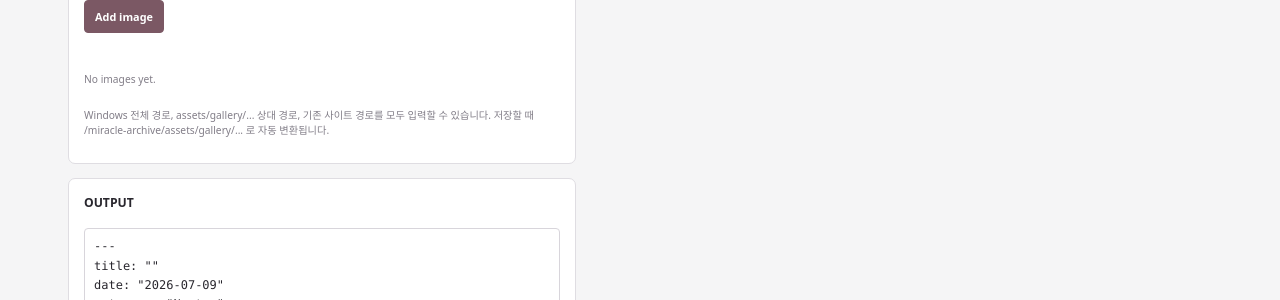
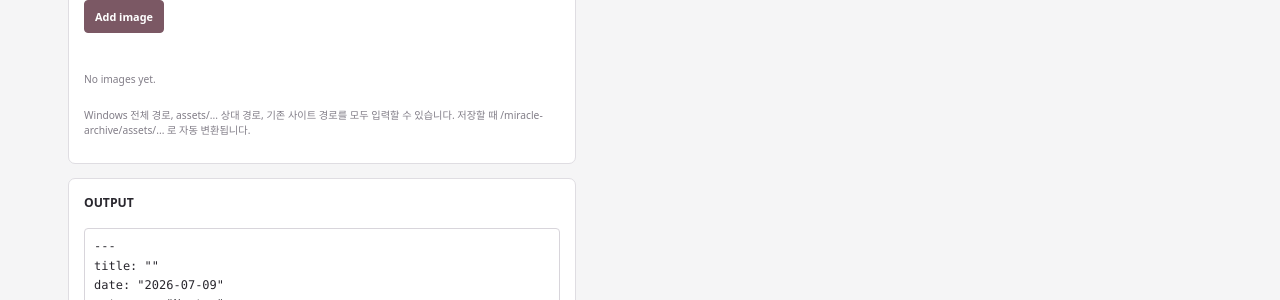
Before and after one commit to mistynocturn-design/miracle-archive, a Jekyll site: the page tools/gallery-editor.html, which Jekyll copies as it is, in a window 1280 px wide and 900 px high, scrolled down 557 px. Shown: the part 235-535 px from the top of the window. Built offline with Jekyll 4.4.1, drawn with Linux system fonts in a browser that asks for light colours.

Commit message:
Update gallery-editor.html

```diff
--- a/tools/gallery-editor.html
+++ b/tools/gallery-editor.html
@@ -11,7 +11,7 @@
 <body>
 <main>
   <h1>Gallery Editor</h1>
-  <details class="guide"><summary>사용방법</summary><ol><li>이미지를 repo의 <code>assets/gallery/작품폴더/</code>에 먼저 넣습니다.</li><li>작품 정보와 이미지 경로를 입력하고 Add image로 묶음에 추가합니다.</li><li>Current images에서 순서를 바꾸거나 삭제하고 Preview를 확인합니다.</li><li>Save draft는 이 브라우저에만 임시 저장합니다.</li><li>완성된 Markdown을 Download한 뒤 repo의 <code>_gallery</code> 폴더에 넣고 Commit/Push합니다.</li></ol></details>
+  <details class="guide"><summary>사용방법</summary><ol><li>이미지를 repo의 <code>assets/카테고리/</code> 또는 <code>assets/gallery/작품폴더/</code>에 먼저 넣습니다.</li><li>작품 정보와 이미지 경로를 입력하고 Add image로 묶음에 추가합니다.</li><li>Current images에서 순서를 바꾸거나 삭제하고 Preview를 확인합니다.</li><li>Save draft는 이 브라우저에만 임시 저장합니다.</li><li>완성된 Markdown을 Download한 뒤 repo의 <code>_gallery</code> 폴더에 넣고 Commit/Push합니다.</li></ol></details>
   <div class="layout">
     <div>
       <section class="panel"><h2>Artwork</h2><div class="grid">
@@ -21,7 +21,7 @@
         <label class="wide">Description<textarea id="description"></textarea></label><label>File name<input id="fileName" placeholder="2026-06-artwork.md"></label><label>Draft name<input id="draftName"></label>
         <label class="wide">Saved drafts<select id="draftSelect"></select></label>
       </div><div class="actions"><button id="saveDraft" type="button">Save draft</button><button id="loadDraft" class="secondary" type="button">Load selected</button><button id="clearForm" class="secondary" type="button">Clear</button><button id="deleteDraft" class="danger" type="button">Delete selected</button></div><div class="status" id="draftStatus"></div></section>
-      <section class="panel"><h2>Images</h2><label>Repo image path<input id="imagePath" placeholder="C:\Users\yooji\Documents\miracle-archive\assets\gallery\Noctea\01.jpg"></label><div class="actions"><button id="addImage" type="button">Add image</button></div><div class="status" id="imageStatus"></div><div class="image-list" id="imageList"></div><p class="small">Windows 전체 경로, assets/gallery/... 상대 경로, 기존 사이트 경로를 모두 입력할 수 있습니다. 저장할 때 /miracle-archive/assets/gallery/... 로 자동 변환됩니다.</p></section>
+      <section class="panel"><h2>Images</h2><label>Repo image path<input id="imagePath" placeholder="C:\Users\yooji\Documents\miracle-archive\assets\gallery\Noctea\01.jpg"></label><div class="actions"><button id="addImage" type="button">Add image</button></div><div class="status" id="imageStatus"></div><div class="image-list" id="imageList"></div><p class="small">Windows 전체 경로, assets/... 상대 경로, 기존 사이트 경로를 모두 입력할 수 있습니다. 저장할 때 /miracle-archive/assets/... 로 자동 변환됩니다.</p></section>
       <section class="panel"><h2>Output</h2><textarea class="output" id="output" spellcheck="false"></textarea><div class="actions"><button id="copy" type="button">Copy Markdown</button><button id="download" class="secondary" type="button">Download .md</button></div><div class="status" id="status"></div></section>
     </div>
     <aside class="preview-wrap"><section class="preview"><h2>Preview</h2><div id="preview"></div></section></aside>
@@ -37,17 +37,17 @@
   function yaml(value){return JSON.stringify(String(value==null?'':value))}function list(value){return String(value||'').split(',').map(function(x){return x.trim()}).filter(Boolean)}
   function slug(value){return String(value||'').toLowerCase().replace(/[^a-z0-9]+/g,'-').replace(/^-|-$/g,'')||'gallery-item'}
   function repoImagePath(value){
-    var path=String(value||'').trim().replace(/^['"]|['"]$/g,'').replace(/[\\₩]+/g,'/');
+    var path=String(value||'').trim().replace(/^['"]|['"]$/g,'').replace(/[\\\u20A9]+/g,'/');
     path=path.replace(/^file:\/+/i,'/');
-    var marker=path.toLowerCase().indexOf('/assets/gallery/');
-    if(marker<0&&path.toLowerCase().indexOf('assets/gallery/')===0)marker=-1;
+    var lower=path.toLowerCase();
+    var marker=lower.indexOf('/assets/');
     if(marker>=0)path=path.slice(marker+1);
-    else if(path.toLowerCase().indexOf('assets/gallery/')!==0)throw new Error('repo의 assets/gallery 폴더 안에 있는 이미지 경로를 입력해주세요.');
-    path=path.replace(/^\/+/, '').replace(/\/{2,}/g,'/');
+    else if(lower.indexOf('assets/')!==0)throw new Error('repo의 assets 폴더 안에 있는 이미지 경로를 입력해주세요. 예: assets/noctea/1.jpg 또는 assets/gallery/noctea/1.jpg');
+    path=path.replace(/^\/+/,'').replace(/\/{2,}/g,'/');
     if(path.split('/').some(function(part){return part==='..'}))throw new Error('상위 폴더(..)가 포함된 경로는 사용할 수 없습니다.');
+    if(!/\.(jpe?g|png|gif|webp|avif)$/i.test(path))throw new Error('이미지 파일 확장자를 확인해주세요. jpg, png, gif, webp, avif를 사용할 수 있습니다.');
     return '/miracle-archive/'+path;
-  }
-  function meta(){var out={};ids.forEach(function(id){out[id]=val(id)});return out}
+  }  function meta(){var out={};ids.forEach(function(id){out[id]=val(id)});return out}
   function build(){var m=meta(),lines=['---','title: '+yaml(m.title),'date: '+yaml(m.date),'category: '+yaml(m.category),'artist: '+yaml(m.artist),'characters: '+JSON.stringify(list(m.characters)),'tags: '+JSON.stringify(list(m.tags)),'description: '+yaml(m.description),'images:'];images.forEach(function(path){lines.push('  - '+yaml(path))});lines.push('---','');el('output').value=lines.join('\n');return (m.fileName||slug(m.title)+'.md').replace(/\.md$/,'')+'.md'}
   function renderList(){el('imageList').innerHTML=images.length?images.map(function(path,index){return '<div class="image-item"><img src="'+esc(path)+'" alt=""><span>'+esc(path)+'</span><span class="image-actions"><button type="button" data-action="up" data-index="'+index+'">↑</button><button type="button" data-action="down" data-index="'+index+'">↓</button><button type="button" data-action="edit" data-index="'+index+'">Edit</button><button type="button" data-action="remove" data-index="'+index+'">×</button></span></div>'}).join(''):'<p class="small">No images yet.</p>'}
   function renderPreview(){var m=meta(),shown=images.slice(0,4),count=images.length>4?'many':Math.max(1,images.length);el('preview').innerHTML='<div class="preview-card"><div class="collage count-'+count+'">'+shown.map(function(path){return '<img src="'+esc(path)+'" alt="">'}).join('')+(images.length>4?'<span class="more">+'+(images.length-4)+'</span>':'')+'</div><div class="preview-meta"><strong>'+esc(m.title||'Artwork title')+'</strong><span>'+esc(m.date)+(m.artist?' · '+esc(m.artist):'')+'</span></div></div><div class="preview-description">'+esc(m.description)+'</div>'}
```
